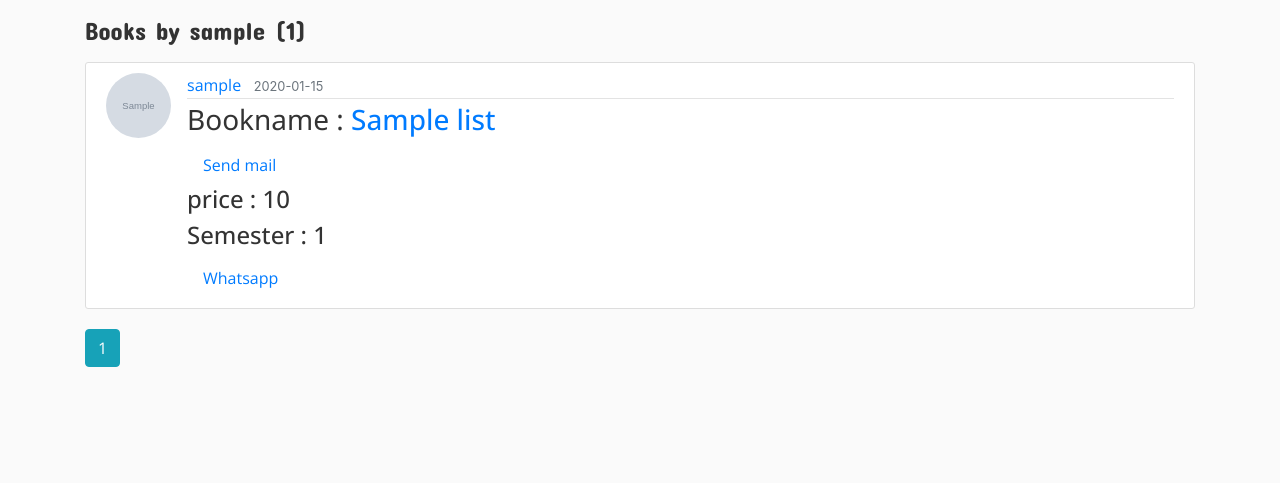
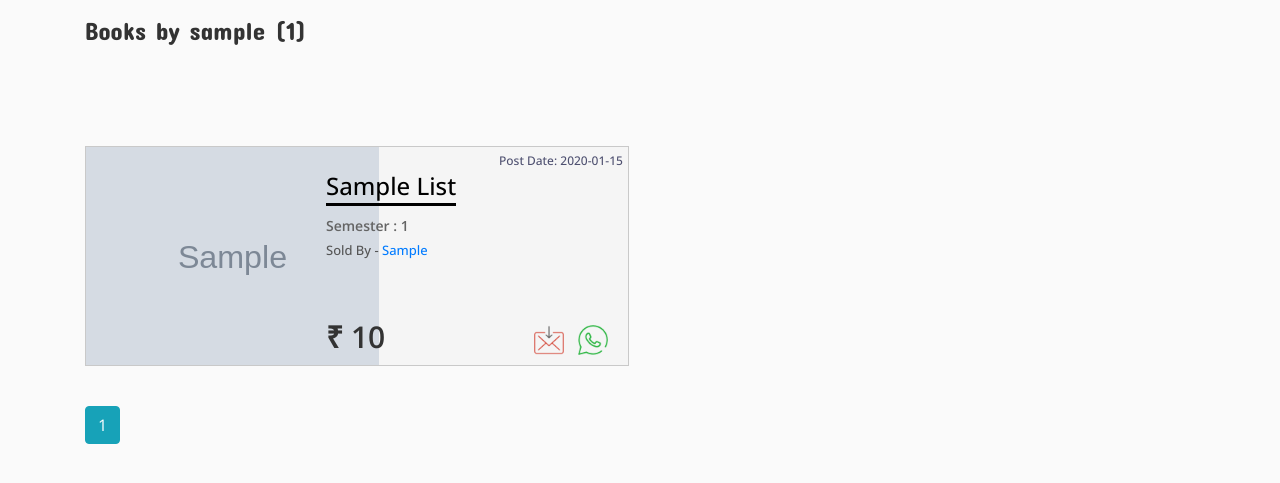
Before and after one commit to vipul138/Notebook-C2C-, a Flask app: a page that uses templates/user_book.html in a window 1280 px wide. Shown: the part 64-547 px from the top of the page. Run offline with Flask 2, Linux system fonts and the light colour scheme; tables that the repository leaves empty hold one stand-in row (values such as "Sample post"); grey boxes marked "Sample" are stand-in pictures; some libraries are stand-ins or nearby versions.

Commit message:
book-template-changed

```diff
--- a/app.py
+++ b/app.py
@@ -44,7 +44,7 @@ class User(db.Model, UserMixin):
 class Books_list(db.Model):
     id = db.Column(db.Integer, primary_key=True)
     book_name = db.Column(db.String(80), nullable=False)
-    book_img = db.Column(db.String(200), nullable=False, default='book.jpg')
+    book_img = db.Column(db.String(200), nullable=False, default='book.png')
     semester = db.Column(db.Integer, nullable=False)
     date_posted = db.Column(db.DateTime, nullable=False, default=datetime.utcnow)
     price = db.Column(db.Integer, nullable=False)
@@ -54,8 +54,6 @@ class Books_list(db.Model):
     def __repr__(self):
         return f"Books_list('{self.book_name}', '{self.book_img}', '{self.date_posted}')"
 
-db.drop_all()
-db.create_all()
 
 class RegistrationForm(FlaskForm):
     # id = IntegerField(validators=[DataRequired()])
--- a/static/main.css
+++ b/static/main.css
@@ -125,3 +125,111 @@ main .wrapper {
 .collapse {
   justify-content: flex-end;
 }
+
+.books h2 {
+  max-width: 50%;
+  min-width: 350px;
+  padding: 10px 0;
+  border-bottom: 4px solid #333;
+  margin: 0 auto;
+  color: #333;
+  font-family: "Open Sans", sans-serif;
+  font-size: 32px;
+  font-weight: 600;
+  text-align: center;
+}
+
+.bookList {
+  margin: 100px 0 10px;
+}
+
+.book {
+  width: 49%;
+  height: 220px;
+  border: 1px solid rgb(201, 201, 201);
+  margin-bottom: 30px;
+  position: relative;
+  background-color: #f5f5f5;
+  overflow: hidden;
+}
+
+.book figure {
+  width: 220px;
+  height: 220px;
+  border-right: 1px solid rgb(201, 201, 201);
+}
+
+.bookDetail {
+  padding: 10px 20px;
+}
+
+.bookDetail .postDate {
+  margin: 5px;
+  position: absolute;
+  top: 0;
+  right: 0;
+  color: rgb(78, 80, 112);
+  font-size: 12px;
+  font-weight: 500;
+}
+
+.bookDetail h3 {
+  padding-bottom: 2px;
+  border-bottom: 3px solid #000;
+  margin-top: 15px;
+  font-size: 24px;
+  font-weight: 500;
+  text-transform: capitalize;
+}
+
+.bookDetail h3 a {
+  color: initial;
+  text-decoration: none;
+}
+
+.bookDetail h3 a:hover {
+  opacity: 0.6;
+}
+
+.bookDetail h4 {
+  margin-bottom: 0;
+  font-size: 30px;
+  font-weight: 600;
+}
+
+.bookDetail h5 {
+  margin-top: 12px;
+  font-size: 14px;
+  font-weight: 600;
+  color: rgb(100, 100, 100);
+}
+
+.bookDetail h6 {
+  margin-top: 8px;
+  font-size: 13px;
+  color: #555;
+  text-transform: capitalize;
+}
+
+.bookDetail .contact {
+  margin: 10px 20px;
+  position: absolute;
+  right: 0;
+  bottom: 0;
+}
+
+.bookDetail .contact a:first-child {
+  margin-right: 10px;
+}
+
+.bookDetail .contact img {
+  width: 30px;
+}
+
+.bookDetail .contact img:hover {
+  opacity: 0.5;
+}
+
+#book-pagination {
+  margin-bottom: 0;
+}
--- a/templates/user_book.html
+++ b/templates/user_book.html
@@ -1,8 +1,9 @@
 {% extends "layout.html" %}
 {% block content %}
 <h1 class="mb-3">Books by {{ user.username }} ({{books.total}})</h1>
+<div class="d-flex flex-column flex-lg-row justify-content-center justify-content-lg-between flex-wrap bookList">
 {% for book in books.items %}
-<article class="media content-section">
+<!-- <article class="media content-section">
     <img class="rounded-circle article-img" src="{{ url_for('static', filename='image/' + book.book_img) }}" ,
         alt="book_image">
     <div class="media-body">
@@ -18,14 +19,36 @@
             href='https://wa.me/91{{book.phone}}?text=I am Interested in {{book.book_name}} book'
             target="_blank">Whatsapp</a>
     </div>
-</article>
+</article> -->
+<div class="d-flex book">
+    <figure class="d-flex align-items-cente">
+        <img src="{{ url_for('static', filename='image/' + book.book_img) }}" alt="Book Image">
+    </figure>
+    <div class="d-flex flex-column justify-content-between bookDetail">
+        <span class="postDate">Post Date: {{book.date_posted.strftime('%Y-%m-%d') }}</span>
+        <div>
+            <h3><a href="{{url_for('book', user_id=book.id)}}">{{book.book_name}}</a></h3>
+            <h5>Semester : {{book.semester}}</h5>
+            <h6>Sold By - <a
+                    href="{{url_for('user_book', username=book.owner.username)}}">{{book.owner.username}}</a></h6>
+        </div>
+        <h4>&#8377 {{book.price}}</h4>
+        <span class="contact">
+            <a href="mailto:{{book.owner.email}}" title="Mail"><img src="{{ url_for('static', filename='image/mail-logo.png') }}"
+                alt="whatsapp-logo"></a>
+                <a href="https://wa.me/91{{book.phone}}?text=I am Interested in {{book.book_name}} book"
+                title="WhatsApp" target="_blank"><img src="{{ url_for('static', filename='image/whatsapp-logo.png') }}" alt="mail-logo"></a>
+             </span>
+    </div>
+</div>
 {% endfor %}
+</div>
 {% for page_num in books.iter_pages(left_edge=1, right_edge=1, left_current=2, right_current=2) %}
 {% if page_num %}
 {% if books.page == page_num %}
-<a class="btn btn-info mb-4" href="{{url_for('user_book', username=user.username, page=page_num)}}">{{page_num}}</a>
+<a class="btn btn-info" id="book-pagination" href="{{url_for('user_book', username=user.username, page=page_num)}}">{{page_num}}</a>
 {% else %}
-<a class="btn btn-outline-info mb-4" href="{{url_for('user_book', username=user.username, page=page_num)}}">{{page_num}}</a>
+<a class="btn btn-outline-info" id="book-pagination" href="{{url_for('user_book', username=user.username, page=page_num)}}">{{page_num}}</a>
 {% endif %}
 {% else %}
 
```
Also changed, not shown: templates/book.html (+29 -8 lines), templates/home.html (+30 -6 lines), static/Image/book.jpg (deleted), static/Image/book.png (added), static/Image/mail-logo.png (added), static/Image/whatsapp-logo.png (added).
